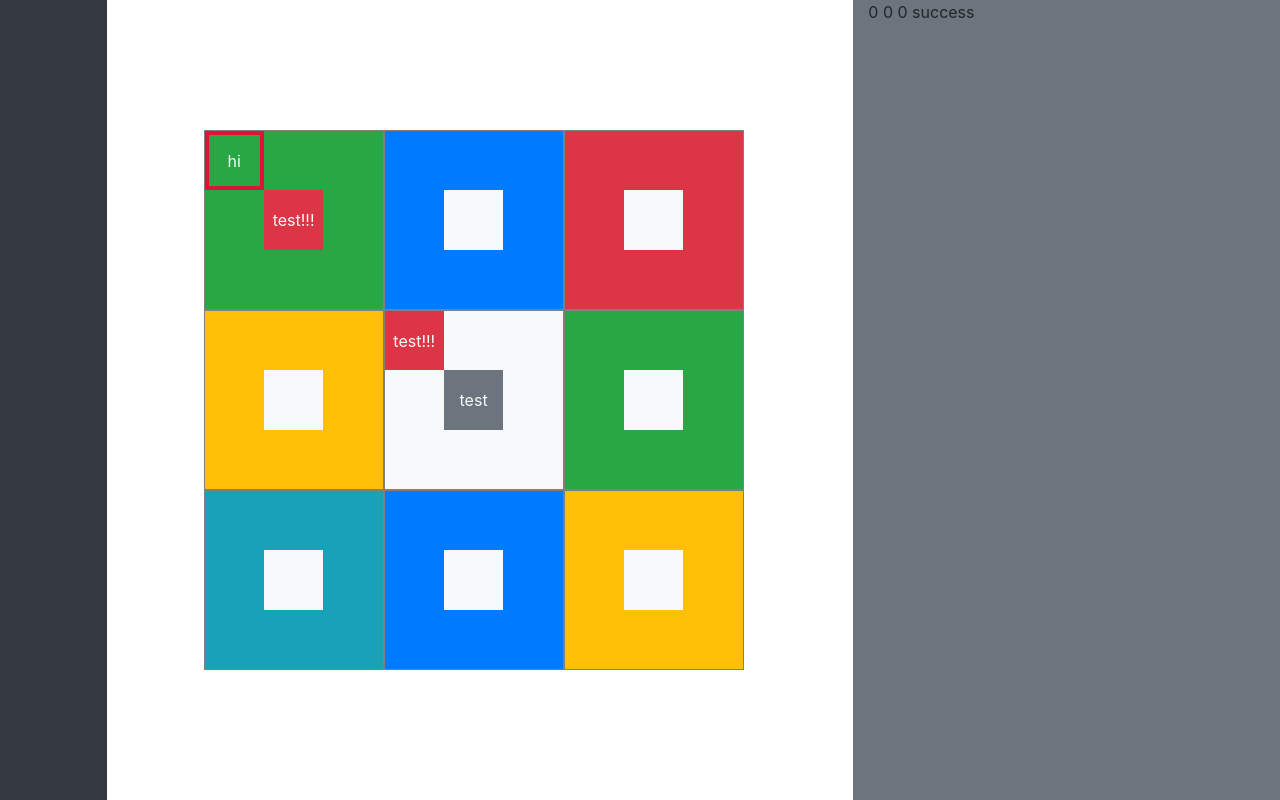
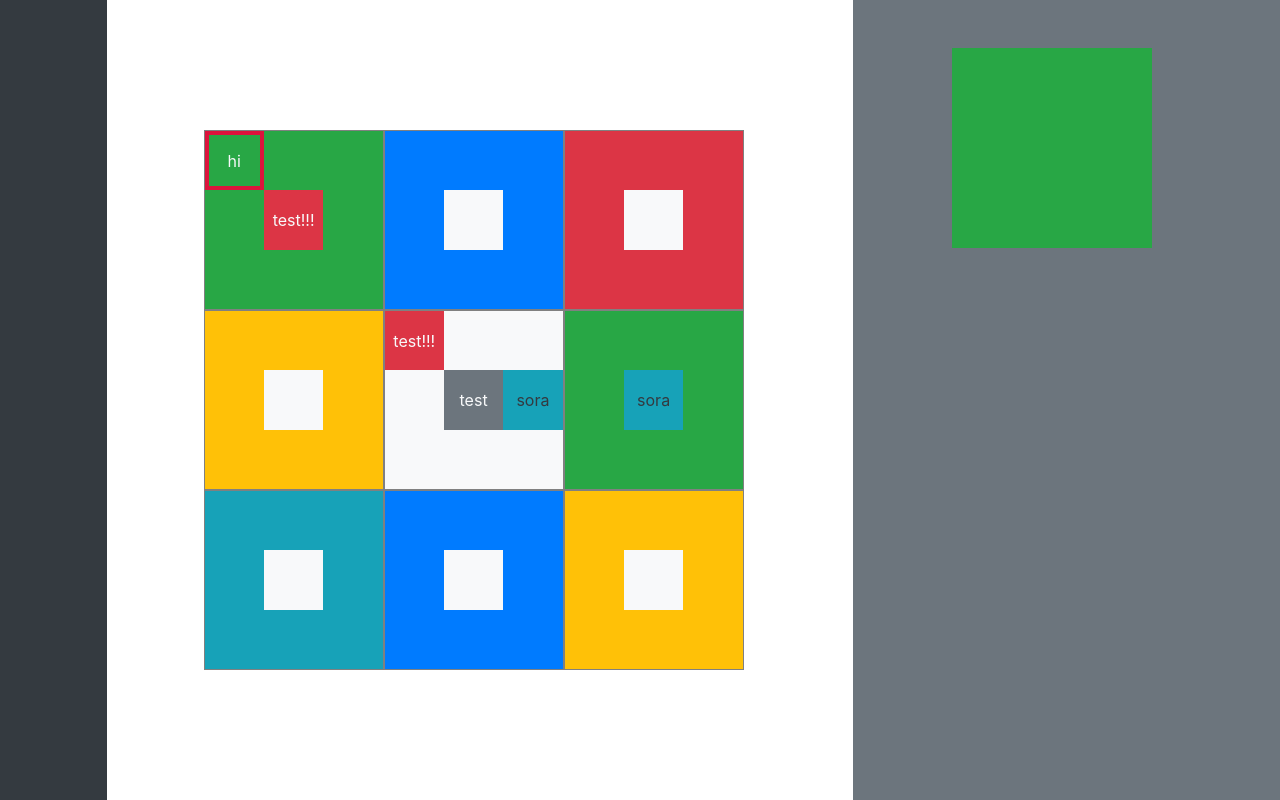
Before and after one commit to deokgoo/react-toy-mandala-plan, a React (Create React App) app: page / in a window 1280 px wide. Built offline with nearby package versions, Linux system fonts and the light colour scheme.

Commit message:
feature: add preView TODO: required fix

```diff
--- a/src/components/TextBox/index.tsx
+++ b/src/components/TextBox/index.tsx
@@ -20,7 +20,7 @@ interface propsInterface {
 }
 
 interface propActions {
-  updateBoxSelecter?: (data: {boxNum:number , row: number, col: number}) => void
+  updateBoxSelector?: (data: {boxNum:number , row: number, col: number}) => void
   boxSelector?: any
 }
 
@@ -46,7 +46,7 @@ class TextBox extends Component<propsInterface & propActions, stateInterface> {
 
     const boxPos = row*3 + col;
     return (
-      <div className={`TextBox boxPos${boxPos} bg-${boxColor} text-${boxTextColor}`+(this.isSelected()?" selectedBox":"")} key={"test"} onClick={()=>{if(this.props.updateBoxSelecter) this.props.updateBoxSelecter({boxNum, row, col});}}>
+      <div className={`TextBox boxPos${boxPos} bg-${boxColor} text-${boxTextColor}`+(this.isSelected()?" selectedBox":"")} key={"test"} onClick={()=>{if(this.props.updateBoxSelector) this.props.updateBoxSelector({boxNum, row, col});}}>
         <div className={`textContent`}> {boxText} </div>
       </div>
     );
@@ -61,5 +61,5 @@ const mapStateToProps = (state: any) => {
 
 export default connect<{}, propActions, propsInterface>(
   mapStateToProps,
-  { updateBoxSelecter: updateBoxSelector }
+  { updateBoxSelector }
 )(TextBox);
--- a/src/pages/Setting/index.tsx
+++ b/src/pages/Setting/index.tsx
@@ -1,8 +1,8 @@
 import React from 'react';
-import { connect } from 'react-redux';
-import { getBoxSelector } from '../../redux/settingStore/selector';
-import {getBoxText, getCoreColor, getSideBoxColorList} from '../../redux/boxStore/selector';
+import {connect} from 'react-redux';
+import './style.scss';
 import { color } from '../../redux/boxStore/reducer/type';
+import { mapStateToProps } from "./maptStateToProps";
 
 export interface propsInterface {
   boxNum?: number,
@@ -10,35 +10,48 @@ export interface propsInterface {
   col?: number,
   isSelect?: boolean,
   boxText?: string,
-  boxColor?: color
+  boxColor?: color,
+  coreBoxTextColorList?: Array<color>,
+  sideBoxTextColorList?: Array<color>,
 }
 
 class Setting extends React.Component<propsInterface>{
+  getTextColor() {
+    if(this.props.row===undefined) return;
+    if(this.props.col===undefined) return;
+    if(this.props.coreBoxTextColorList===undefined) return;
+    if(this.props.sideBoxTextColorList===undefined) return;
+    if(this.props.boxNum===undefined) return;
+
+    const { boxNum, coreBoxTextColorList, sideBoxTextColorList } = this.props;
+    const { row, col } = this.props;
+    const insideBoxNum = row*3 + col;
+
+    if(boxNum === 4) {
+      console.log(coreBoxTextColorList, insideBoxNum);
+      return coreBoxTextColorList[insideBoxNum];
+    }else {
+      if(insideBoxNum === 4){
+        return coreBoxTextColorList[insideBoxNum];
+      }else {
+        return insideBoxNum>4 ? sideBoxTextColorList[boxNum-1] : sideBoxTextColorList[boxNum];
+      }
+    }
+  }
   render(): JSX.Element{
     const {boxNum, row, col, boxText, boxColor } = this.props;
     return (
-      <div>
-        {boxNum} {row} {col} {boxText} {boxColor}
+      <div className="container-fluid h-100">
+        <div className="row w-100 justify-content-center">
+          <div className="col-10 mt-5">
+            <div className={`boxPresent bg-${boxColor} text-${this.getTextColor()}`}>
+              { boxText }
+            </div>
+          </div>
+        </div>
       </div>
   )}
 }
-
-const mapStateToProps = (state: any) => {
-  const boxSelector = getBoxSelector(state.settingStore);
-  const insideNum = boxSelector.row*3 + boxSelector.col;
-  const boxText = boxSelector.isSelect? getBoxText(state.boxStore, boxSelector.boxNum, insideNum): "";
-  let boxColor: color;
-  if(boxSelector.boxNum === 4) {
-    // Core
-    boxColor = getCoreColor(state.boxStore, insideNum)
-  } else {
-    if(insideNum === 4)
-      boxColor = getCoreColor(state.boxStore, boxSelector.boxNum);
-    else
-      boxColor = getSideBoxColorList(state.boxStore, boxSelector.boxNum);
-  }
-  return {...boxSelector, boxText, boxColor};
-};
 
 export default connect(
   mapStateToProps,
--- /dev/null
+++ b/src/pages/Setting/maptStateToProps.tsx
@@ -0,0 +1,23 @@
+import {getBoxSelector} from "../../redux/settingStore/selector";
+import {getBoxText, getCoreColor, getSelectBoxTextColor, getSideBoxColorList} from "../../redux/boxStore/selector";
+import {color} from "../../redux/boxStore/reducer/type";
+
+export const mapStateToProps = (state: any) => {
+  const boxSelector = getBoxSelector(state.settingStore);
+  const insideNum = boxSelector.row * 3 + boxSelector.col;
+  const boxText = boxSelector.isSelect ? getBoxText(state.boxStore, boxSelector.boxNum, insideNum) : "";
+  const {coreBoxTextColorList, sideBoxTextColorList} = getSelectBoxTextColor(state.boxStore);
+  let boxColor: color;
+  if (boxSelector.boxNum === 4) {
+    // Core
+    boxColor = getCoreColor(state.boxStore, insideNum)
+  } else {
+    if (insideNum === 4)
+      boxColor = getCoreColor(state.boxStore, boxSelector.boxNum);
+    else
+      boxColor = getSideBoxColorList(state.boxStore, boxSelector.boxNum);
+  }
+
+  console.log(coreBoxTextColorList, sideBoxTextColorList)
+  return {...boxSelector, boxText, boxColor, coreBoxTextColorList, sideBoxTextColorList};
+};
--- a/src/pages/Setting/style.scss
+++ b/src/pages/Setting/style.scss
@@ -0,0 +1,6 @@
+.boxPresent {
+  height: 200px;
+  width: 200px;
+  display: flex;
+  margin: auto;
+}
--- a/src/redux/boxStore/reducer/index.ts
+++ b/src/redux/boxStore/reducer/index.ts
@@ -19,7 +19,7 @@ const initialState:stateInterface = {
     color.white,
     color.white,
     color.gray,
-    color.white,
+    color.sora,
     color.white,
     color.white,
     color.white,
@@ -40,7 +40,7 @@ const initialState:stateInterface = {
     color.white,
     color.white,
     color.white,
-    color.white,
+    color.black,
     color.white,
     color.white,
     color.white,
@@ -50,7 +50,7 @@ const initialState:stateInterface = {
     ['', '', '', '', '', '', '', '', ''],
     ['', '', '', '', '', '', '', '', ''],
     ['', '', '', '', '', '', '', '', ''],
-    ['test!!!', '', '', '', 'test', '', '', '', ''],
+    ['test!!!', '', '', '', 'test', 'sora', '', '', ''],
     ['', '', '', '', '', '', '', '', ''],
     ['', '', '', '', '', '', '', '', ''],
     ['', '', '', '', '', '', '', '', ''],
--- a/src/redux/boxStore/selector.ts
+++ b/src/redux/boxStore/selector.ts
@@ -15,6 +15,13 @@ export const getSideTextColorList = (state: stateInterface, boxNum: number) => {
 
   return boxNum<4 ? sideBoxTextColors[boxNum] : sideBoxTextColors[boxNum-1];
 };
+
+export const getSelectBoxTextColor = (state: stateInterface) => {
+  let coreBoxTextColorList = state.coreBoxTextColors;
+  let sideBoxTextColorList = state.sideBoxTextColors;
+
+  return { coreBoxTextColorList, sideBoxTextColorList }
+}
 
 export const getCoreText = (state: stateInterface, boxNum: number) => {
   const { boxTexts } = state;
```
